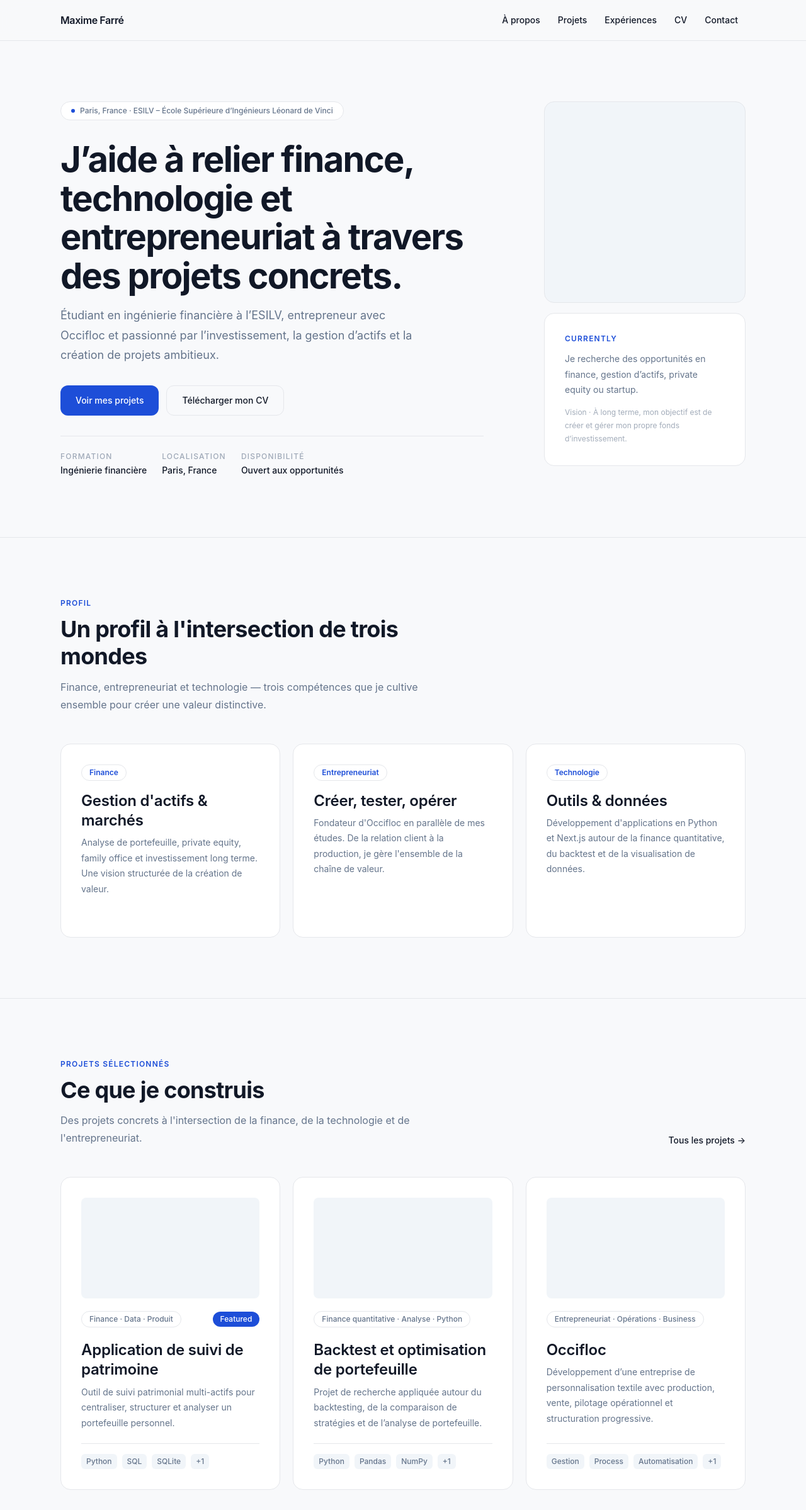
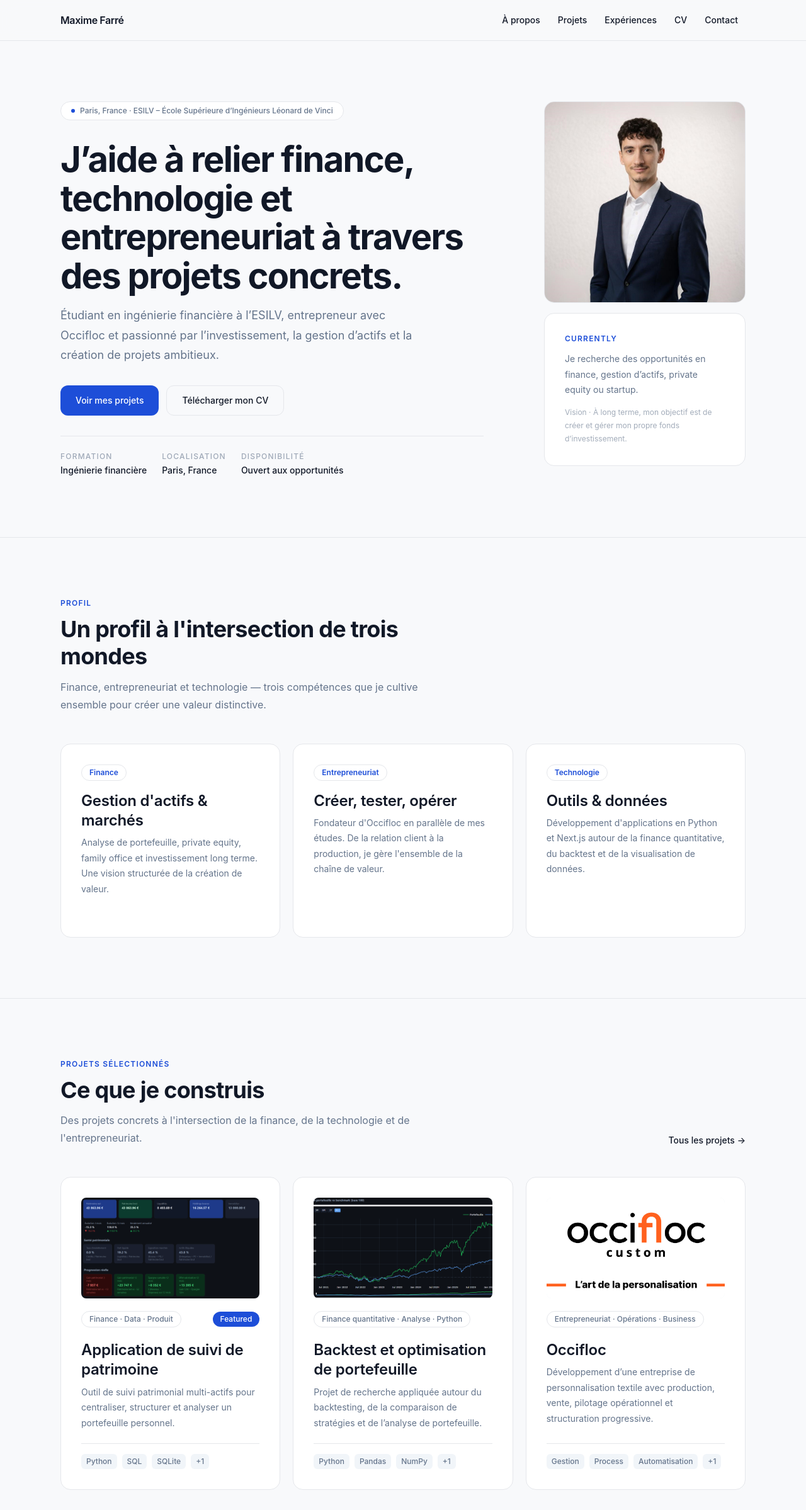
Before and after one commit to MaximeFARRE/Site_stage, a Next.js app: page / in a window 1280 px wide. Shown: the top 2398 px of the page at 63% size. Built offline with nearby package versions, Linux system fonts and the light colour scheme.

Commit message:
feat: add profile photo and project images

```diff
--- a/src/app/contact/page.tsx
+++ b/src/app/contact/page.tsx
@@ -17,8 +17,8 @@ const contactMethods = [
   },
   {
     title: "GitHub",
-    value: "github.com/",
-    href: "https://github.com/",
+    value: "https://github.com/MaximeFARRE",
+    href: "https://github.com/MaximeFARRE",
     description:
       "Pour consulter mes projets, ma manière de construire et mon approche technique.",
   },
--- a/src/components/home/featured-projects.tsx
+++ b/src/components/home/featured-projects.tsx
@@ -1,3 +1,4 @@
+import Image from "next/image";
 import Link from "next/link";
 
 import Container from "@/components/layout/container";
@@ -38,8 +39,15 @@ export default function FeaturedProjects() {
               href={`/projets/${project.slug}`}
               className="group card flex flex-col gap-5 no-underline"
             >
-              {/* Image placeholder */}
-              <div className="h-40 w-full rounded-lg bg-[var(--secondary)] transition group-hover:bg-[var(--border)]" />
+              {/* Image projet */}
+              <div className="relative h-40 w-full overflow-hidden rounded-lg bg-[var(--secondary)]">
+                <Image
+                  src={project.image}
+                  alt={project.title}
+                  fill
+                  className="object-cover transition duration-300 group-hover:scale-105"
+                />
+              </div>
 
               {/* Category */}
               <div className="flex items-center justify-between">
--- a/src/components/home/hero.tsx
+++ b/src/components/home/hero.tsx
@@ -1,3 +1,4 @@
+import Image from "next/image";
 import Link from "next/link";
 
 import Container from "@/components/layout/container";
@@ -72,8 +73,16 @@ export default function Hero() {
 
           {/* Right column — currently block + placeholder photo */}
           <div className="flex flex-col gap-4">
-            {/* Photo placeholder */}
-            <div className="aspect-square w-full rounded-2xl border border-[var(--border)] bg-[var(--secondary)]" />
+            {/* Photo de profil */}
+            <div className="relative aspect-square w-full overflow-hidden rounded-2xl border border-[var(--border)] bg-[var(--secondary)]">
+              <Image
+                src="/images/profile/photo de profil.jpeg"
+                alt={personalInfo.fullName}
+                fill
+                className="object-cover"
+                priority
+              />
+            </div>
 
             {/* Currently */}
             <div className="card flex flex-col gap-3">
--- a/src/data/projects.ts
+++ b/src/data/projects.ts
@@ -33,7 +33,7 @@ export const projects: Project[] = [
         longDescription:
             "Ce projet consiste à concevoir une application capable de regrouper différentes classes d’actifs au sein d’un même environnement : actions cotées, private equity, immobilier, cash et autres positions patrimoniales. L’objectif est de disposer d’une vision claire, exploitable et évolutive d’un patrimoine global, avec une logique plus structurée qu’un simple tableur.",
         technologies: ["Python", "SQL", "SQLite", "React"],
-        image: "/images/projects/patrimoine-app.jpg",
+        image: "/images/projects/patrimoine_kpi.png",
         featured: true,
 
         whatItShows:
@@ -66,7 +66,7 @@ export const projects: Project[] = [
         longDescription:
             "Ce projet vise à construire un environnement d’analyse pour tester différentes approches d’investissement sur plusieurs actifs, comparer leurs performances et mieux comprendre la dynamique risque/rendement d’un portefeuille. Il s’inscrit dans une logique de finance quantitative appliquée, avec une approche volontairement concrète.",
         technologies: ["Python", "Pandas", "NumPy", "Backtesting"],
-        image: "/images/projects/backtest.jpg",
+        image: "/images/projects/backtest_5ans.png",
         featured: true,
 
         whatItShows:
@@ -99,7 +99,7 @@ export const projects: Project[] = [
         longDescription:
             "Occifloc est un projet entrepreneurial réel, construit sur le terrain, autour de la personnalisation textile, des objets publicitaires et de la production locale. C’est une expérience centrale dans mon parcours, car elle m’a confronté très tôt à la réalité du pilotage d’une activité : clients, prix, marges, délais, qualité, organisation et amélioration continue.",
         technologies: ["Gestion", "Process", "Automatisation", "Vente"],
-        image: "/images/projects/occifloc.jpg",
+        image: "/images/logos/logo occifloc couleur.png",
         featured: true,
 
         whatItShows:
```
